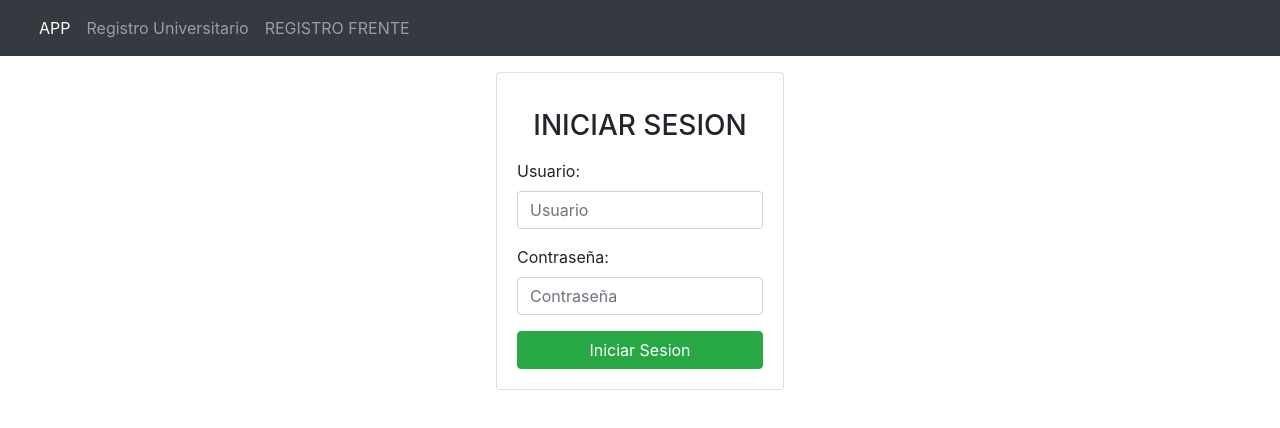
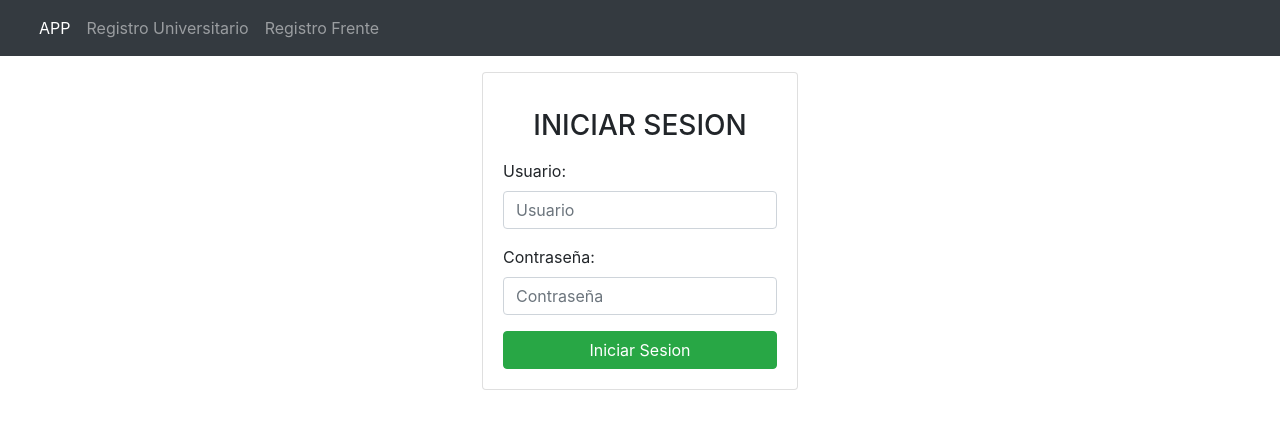
Before and after one commit to adlf-aldana/SistemaElecciones, a React (Create React App) app: page / in a window 1280 px wide. Shown: the top 428 px of the page. Built offline with nearby package versions, Linux system fonts and the light colour scheme.

Commit message:
ruta a registro frente, solucionado problema con edicion y otro errores corregidos

```diff
--- a/src/App.js
+++ b/src/App.js
@@ -9,15 +9,17 @@ import { BrowserRouter as Router, Switch, Route, Link } from "react-router-dom";
 import UniversitarioIndex from "./Components/Admin/RegistroUniversitario/UniversitarioIndex";
 import NavBar from "./Components/Navbar/NavBar";
 import Login from "./Components/Login/Login";
+import RegistroFrente from "./Components/Admin/RegistroFrente/RegistroFrente";
 
 function App() {
   return (
     <Fragment>
       <Router>
-          <NavBar />
+        <NavBar />
         <Switch>
+          <Route path="/registroUniversitario" component={UniversitarioIndex} />
+          <Route path="/registroFrente" component={RegistroFrente} />
           <Route path="/" exact component={Login} />
-          <Route path="/registroUniversitario" exact component={UniversitarioIndex} />
         </Switch>
       </Router>
     </Fragment>
--- /dev/null
+++ b/src/Components/Admin/RegistroFrente/RegistroFrente.jsx
@@ -0,0 +1,11 @@
+import React, { Fragment } from "react";
+
+const RegistroFrente = () => {
+  return (
+    <Fragment>
+      <h1>Registro Frente</h1>
+    </Fragment>
+  );
+};
+
+export default RegistroFrente;
--- a/src/Components/Admin/RegistroUniversitario/UniversitarioIndex.jsx
+++ b/src/Components/Admin/RegistroUniversitario/UniversitarioIndex.jsx
@@ -18,9 +18,10 @@ const UniversitarioIndex = () => {
   const postEstudiantes = async (datosEstudiantes) => {
     if (editUni._id) {
       await axios.put(URL + editUni._id, datosEstudiantes);
+      seteditUni([]);
     } else {
       await axios.post(URL, datosEstudiantes);
-      getEstudiantes();
+      // getEstudiantes();
     }
   };
 
--- a/src/Components/Login/Login.jsx
+++ b/src/Components/Login/Login.jsx
@@ -1,17 +1,12 @@
 import React, { Fragment } from "react";
 
 const Login = () => {
-  const mystyle = {
-    "max-width": "18rem",
-  };
 
   return (
     <Fragment>
       <div className="row justify-content-md-center">
-        <div className="card m-3" style={mystyle}>
-          {/* <div className="row justify-content-md-center card-body"> */}
+        <div className="card m-3">
           <div className="card-body">
-            {/* <div className="justify-content-md-center"> */}
               <form>
                 <h3 className="text-center m-3">INICIAR SESION</h3>
                 <div className="row">
@@ -44,7 +39,6 @@ const Login = () => {
               </form>
             </div>
           </div>
-        {/* </div> */}
       </div>
     </Fragment>
   );
--- a/src/Components/Navbar/NavBar.jsx
+++ b/src/Components/Navbar/NavBar.jsx
@@ -1,10 +1,5 @@
 import React, { Fragment } from "react";
-import {
-  BrowserRouter as Router,
-  Switch,
-  Route,
-  NavLink,
-} from "react-router-dom";
+import { NavLink } from "react-router-dom";
 
 const NavBar = () => {
   return (
@@ -29,12 +24,9 @@ const NavBar = () => {
           LOGO O NOMBRE APP
            */}
           <ul className="navbar-nav me-auto mb-2 mb-lg-0">
-            {/*
-                LINK REGISTRO UNIVERSITARIO
-                 */}
             <li className="nav-item">
-              <NavLink to="/" activeclassName="active">
-                <a className="nav-link">APP</a>
+              <NavLink to="/" className="nav-link">
+                APP
               </NavLink>
             </li>
           </ul>
@@ -45,20 +37,25 @@ const NavBar = () => {
                 LINK REGISTRO UNIVERSITARIO
                  */}
               <li className="nav-item">
-                {/* <Link to="/registroUniversitario">
-                  <a className="nav-link active" aria-current="page">
-                    REGISTRO UNIVERSITARIO
-                  </a>
-                </Link> */}
-                <NavLink to="registroUniversitario" activeclassName="active">
-                  <a className="nav-link">Registro Universitario</a>
+                <NavLink
+                  to="registroUniversitario"
+                  activeclassname="active"
+                  className="nav-link"
+                >
+                  Registro Universitario
                 </NavLink>
               </li>
               {/*
                 LINK REGISTRO FRENTE
             */}
               <li className="nav-item">
-                <a className="nav-link">REGISTRO FRENTE</a>
+                <NavLink
+                  to="registroFrente"
+                  activeclassname="active"
+                  className="nav-link"
+                >
+                  Registro Frente
+                </NavLink>
               </li>
             </ul>
           </div>
```
